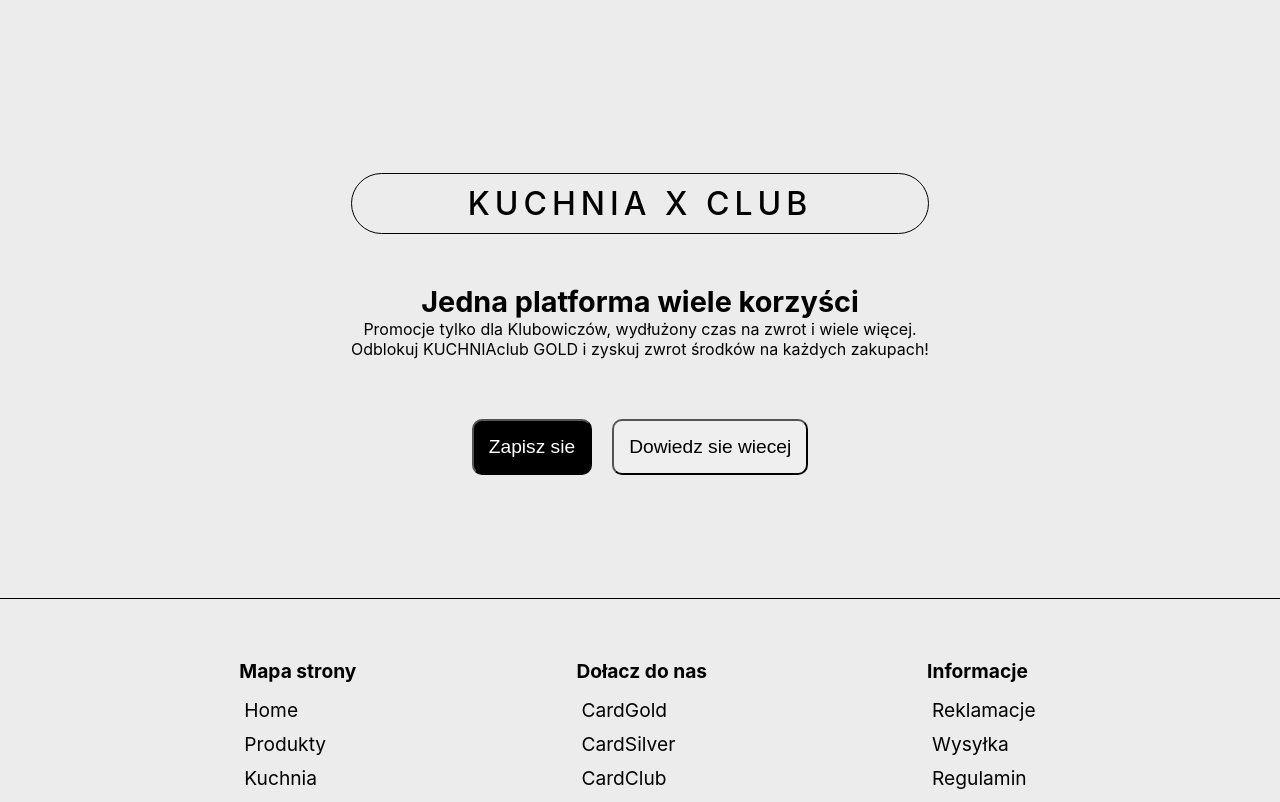
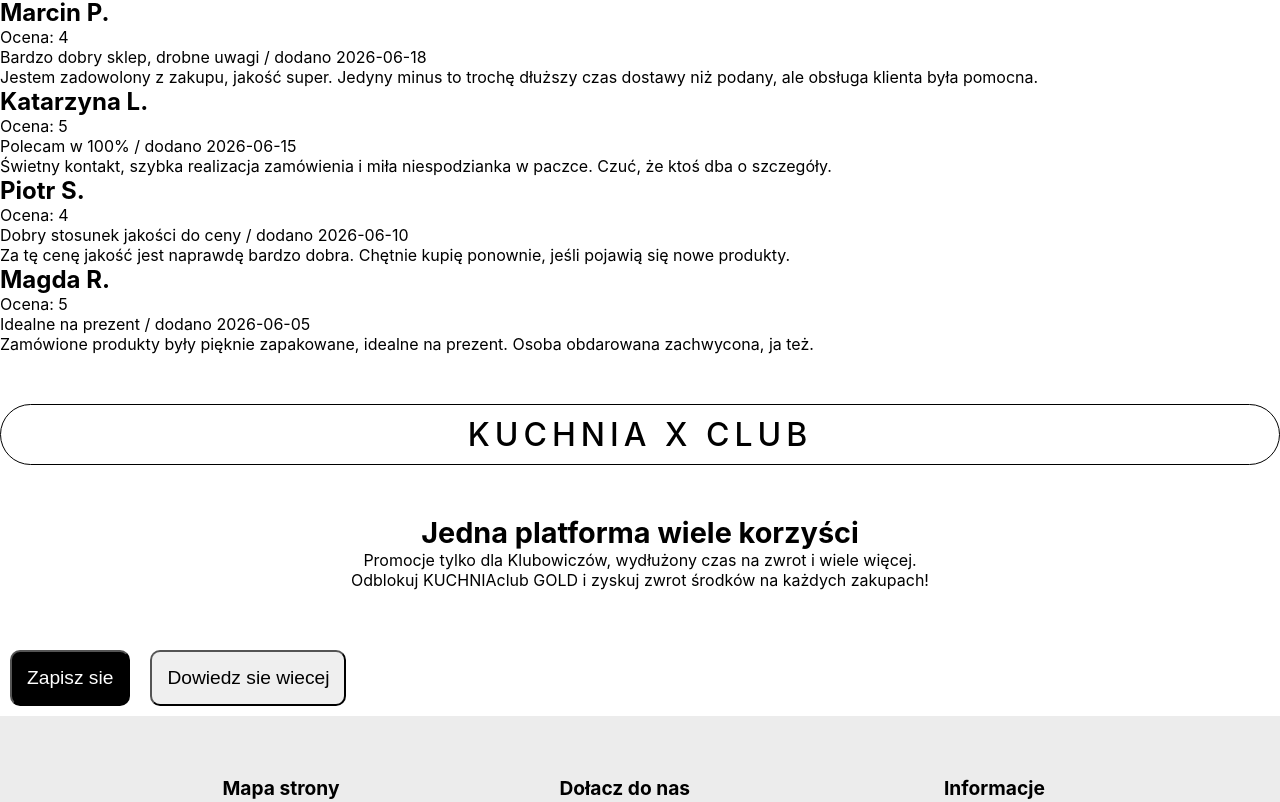
Before and after one commit to marcinoles87/my-app2, a React (Create React App) app: page / in a window 1280 px wide. Shown: the part 4253-5055 px from the top of the page. Built offline with nearby package versions, Linux system fonts and the light colour scheme.

Commit message:
add code

```diff
--- a/src/App.css
+++ b/src/App.css
@@ -540,6 +540,10 @@ i{
 
 }
 
+/*opinie*/
+
+.opinie-container
+
 /*newsletter*/
 
 .newsletter-container{
--- a/src/components/Footer.jsx
+++ b/src/components/Footer.jsx
@@ -19,9 +19,9 @@ function Footer() {
       <div className='footer-left'>
         <h4>Dołacz do nas</h4>
         <ul>
-          <li>CardGold</li>
-          <li>CardSilver</li>
-          <li>CardClub</li>
+          <li>CardGold x -10%</li>
+          <li>CardSilver x -7%</li>
+          <li>CardClub x -5%</li>
           <li>Newsletter</li>
         </ul>
         </div>
--- a/src/components/Header.jsx
+++ b/src/components/Header.jsx
@@ -6,6 +6,7 @@ import ifg from '../media/ifLoop.png'
 import Main from './Main'
 import Newsletter from './Newsletter'
 import Footer from './Footer'
+import Opinie from '../pages/Opinie'
 
 function Header({koszyk,setKoszyk,setDatabase,database,setProduktOpis}) {
 
@@ -162,6 +163,7 @@ function Header({koszyk,setKoszyk,setDatabase,database,setProduktOpis}) {
            </div>
 
           <Main></Main>
+          <Opinie></Opinie>
           <Newsletter></Newsletter>
           <Footer></Footer>
         </div>
--- /dev/null
+++ b/src/pages/Opinie.jsx
@@ -0,0 +1,71 @@
+import React from 'react'
+
+function Opinie() {
+
+
+const reviews = [
+  {
+    id: 1,
+    name: "Anna K.",
+    rating: 5,
+    title: "Świetna jakość i szybka dostawa",
+    content:
+      "Produkty dokładnie takie jak w opisie, przyszły dobrze zapakowane i szybciej niż się spodziewałam. Na pewno wrócę po więcej.",
+    date: "2026-06-20"
+  },
+  {
+    id: 2,
+    name: "Marcin P.",
+    rating: 4,
+    title: "Bardzo dobry sklep, drobne uwagi",
+    content:
+      "Jestem zadowolony z zakupu, jakość super. Jedyny minus to trochę dłuższy czas dostawy niż podany, ale obsługa klienta była pomocna.",
+    date: "2026-06-18"
+  },
+  {
+    id: 3,
+    name: "Katarzyna L.",
+    rating: 5,
+    title: "Polecam w 100%",
+    content:
+      "Świetny kontakt, szybka realizacja zamówienia i miła niespodzianka w paczce. Czuć, że ktoś dba o szczegóły.",
+    date: "2026-06-15"
+  },
+  {
+    id: 4,
+    name: "Piotr S.",
+    rating: 4,
+    title: "Dobry stosunek jakości do ceny",
+    content:
+      "Za tę cenę jakość jest naprawdę bardzo dobra. Chętnie kupię ponownie, jeśli pojawią się nowe produkty.",
+    date: "2026-06-10"
+  },
+  {
+    id: 5,
+    name: "Magda R.",
+    rating: 5,
+    title: "Idealne na prezent",
+    content:
+      "Zamówione produkty były pięknie zapakowane, idealne na prezent. Osoba obdarowana zachwycona, ja też.",
+    date: "2026-06-05"
+  }
+];
+  return (
+    <div className='opinie-container'>
+        {reviews.map( (item,index) =>{
+            return(
+                <div className='opinia' key={index}>
+                    <h2>{item.name}</h2>
+                    <p>Ocena: {item.rating}</p>
+                    <p>{item.title} / dodano {item.date}</p>
+                    <p>{item.content}</p>
+
+                </div>
+            )
+        })}
+
+    </div>
+  )
+}
+
+export default Opinie
```
